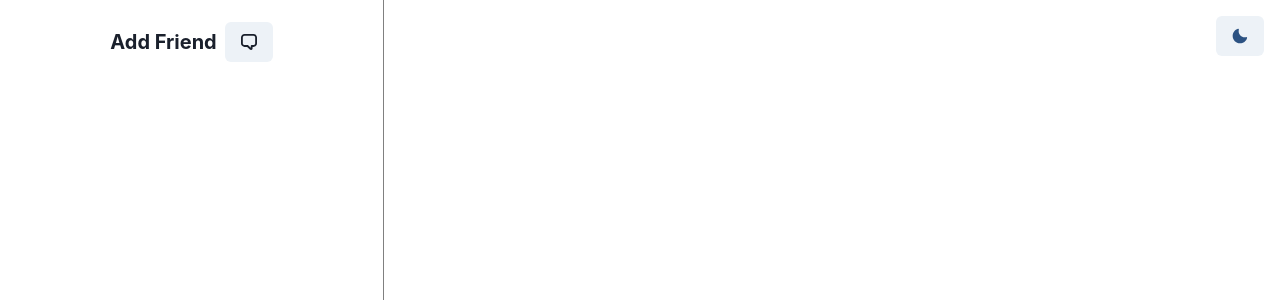
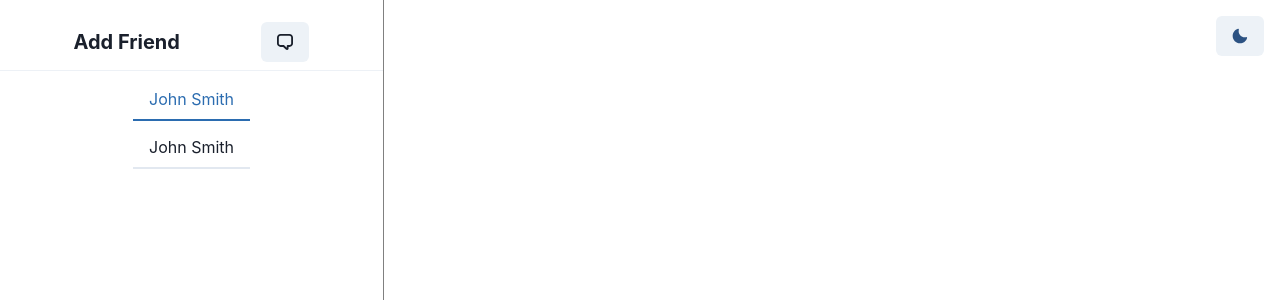
Before and after one commit to patriceandrea/chat-application, a React (Create React App) app in the folder client/: page /home in a window 1280 px wide. Shown: the top 300 px of the page. Built offline with nearby package versions, Linux system fonts and the light colour scheme; no server answers.

Commit message:
adds tabs

```diff
--- a/client/src/Components/Home/Home.js
+++ b/client/src/Components/Home/Home.js
@@ -1,12 +1,14 @@
-import { Grid, GridItem } from '@chakra-ui/react';
+import { Grid, GridItem, Tabs } from '@chakra-ui/react';
 import React from 'react'
 import Sidebar from './Sidebar';
 
+
 function Home() {
   return (
-    <Grid templateColumns="repeat(10, 1fr)" h="100vh">
-
-      <GridItem colSpan="3" borderRight="1px solid gray"> <Sidebar /></GridItem>
+    <Grid templateColumns="repeat(10, 1fr)" h="100vh" as={Tabs}>
+      <GridItem colSpan="3" borderRight="1px solid gray">
+        <Sidebar />
+      </GridItem>
       <GridItem colSpan="7"></GridItem>
 
     </Grid>
--- a/client/src/Components/Home/Sidebar.js
+++ b/client/src/Components/Home/Sidebar.js
@@ -1,16 +1,26 @@
 import { ChatIcon } from '@chakra-ui/icons';
-import { Heading, HStack, VStack } from '@chakra-ui/react';
+import { Divider, Heading, HStack, Tab, TabList, VStack, Text } from '@chakra-ui/react';
 import React from 'react'
 import { Button } from "@chakra-ui/button"
+
 
 function Sidebar() {
   return (
     <VStack py="1.4rem">
-      <HStack><Heading size="md">Add Friend</Heading>
+      <HStack justify="space-evenly" w="100%">
+        <Heading size="md">Add Friend</Heading>
         <Button>
           <ChatIcon />
         </Button>
       </HStack>
+      <Divider />
+      <VStack as={TabList}>
+        <HStack as={Tab}><Text>John Smith</Text></HStack>
+        <HStack as={Tab}><Text>John Smith</Text></HStack>
+      </VStack>
+
+
+
     </VStack >
   )
 }
```
